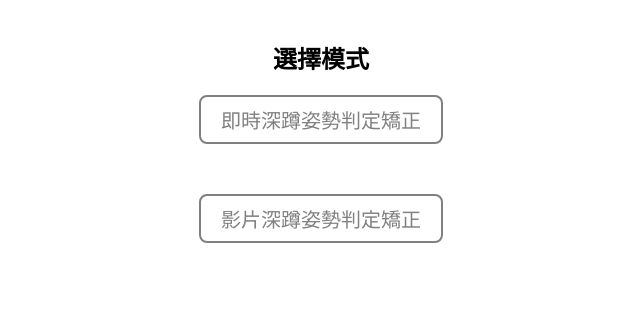
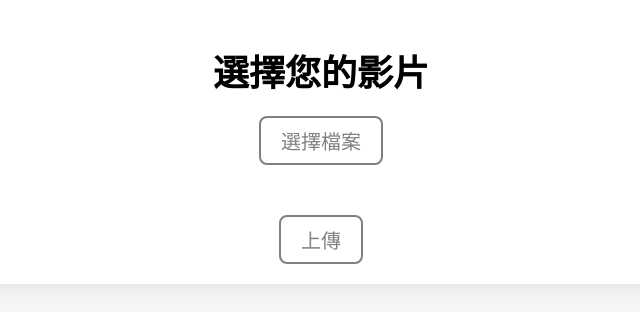
Before and after one commit to mizulun/seatpose-system, a Flask app: page / in a window 1280 px wide. Shown: the part 136-448 px from the top of the page, without its empty margins (319-959 px from the left). Run offline with Flask 3, Linux system fonts and the light colour scheme.

Commit message:
Add files via upload

```diff
--- a/SquatCorrection/templates/index.html
+++ b/SquatCorrection/templates/index.html
@@ -1,6 +1,5 @@
 <!DOCTYPE html>
 <html lang="en">
-
 <head>
     <meta charset="UTF-8">
     <meta name="viewport" content="width=device-width, initial-scale=1.0">
@@ -13,13 +12,11 @@
             margin: 0;
             padding: 0;
         }
-
         .header {
             background-color: #333;
             color: white;
             padding: 20px 0;
         }
-
         .container {
             max-width: 800px;
             margin: 0 auto;
@@ -28,24 +25,20 @@
             border-radius: 10px;
             box-shadow: 0px 0px 20px rgba(0, 0, 0, 0.1);
         }
-
         h1 {
             font-size: 36px;
             margin-bottom: 20px;
         }
-
         .upload-form {
             display: flex;
             flex-direction: column;
             align-items: center;
         }
-
         .upload-btn-wrapper {
             position: relative;
             overflow: hidden;
             display: inline-block;
         }
-
         .btn {
             border: 2px solid gray;
             color: gray;
@@ -53,31 +46,57 @@
             padding: 8px 20px;
             border-radius: 8px;
             font-size: 20px;
-            margin-bottom: 50px; /* 調整這個值以改變按鈕之間的垂直間距 */
             transition: background-color 0.3s, color 0.3s; /* 添加過渡效果 */
         }
-
-        /* 鼠標懸停時的樣式 */
-        .upload-btn:hover {
+        .upload-btn-wrapper input[type=file] {
+            font-size: 100px;
+            position: absolute;
+            left: 0;
+            top: 0;
+            opacity: 0;
+            cursor: pointer; /* 添加 cursor 屬性，顯示為手型 */
+        }
+        .btn:hover {
             background-color: #0056b3;
             color: white;
         }
     </style>
 </head>
-
 <body>
     <div class="header">
         <h1>深蹲姿勢智慧調整輔助系統</h1>
     </div>
     <div class="container">
-        <h2>選擇模式</h2>
-        <form action="realtime_analysis" method="GET">
-            <button class="btn upload-btn">即時深蹲姿勢判定矯正</button>
-        </form>
-        <form action="video_upload" method="GET">
-            <button class="btn upload-btn">影片深蹲姿勢判定矯正</button>
+        <form class="upload-form" action="squat-correction" method="POST" enctype="multipart/form-data" onsubmit="return validateForm()">
+            <h1>選擇您的影片</h1>
+            <div class="upload-btn-wrapper">
+                <button class="btn upload-btn">選擇檔案</button>
+                <input type="file" name="video" accept="video/*" id="video-input" required>
+            </div>
+            <br>
+            <p id="file-name"></p>
+            <button class="btn upload-btn" type="submit">上傳</button>
         </form>
     </div>
+
+    <script>
+        const videoInput = document.getElementById('video-input');
+        const fileName = document.getElementById('file-name');
+
+        videoInput.addEventListener('change', function (e) {
+            const file = e.target.files[0];
+            if (file) {
+                fileName.textContent = '已選擇文件: ' + file.name;
+            }
+        });
+
+        function validateForm() {
+            if (videoInput.files.length === 0) {
+                alert("請選擇文件");
+                return false;
+            }
+            return true;
+        }
+    </script>
 </body>
-
 </html>
```
Also changed, not shown: SquatCorrection/templates/squat_analysis.html (+1 -10 lines).
